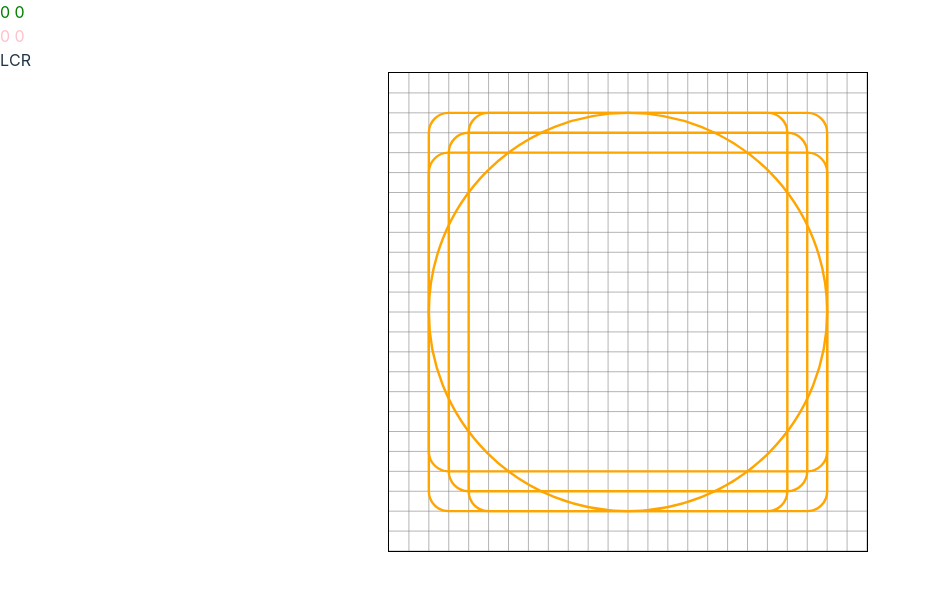
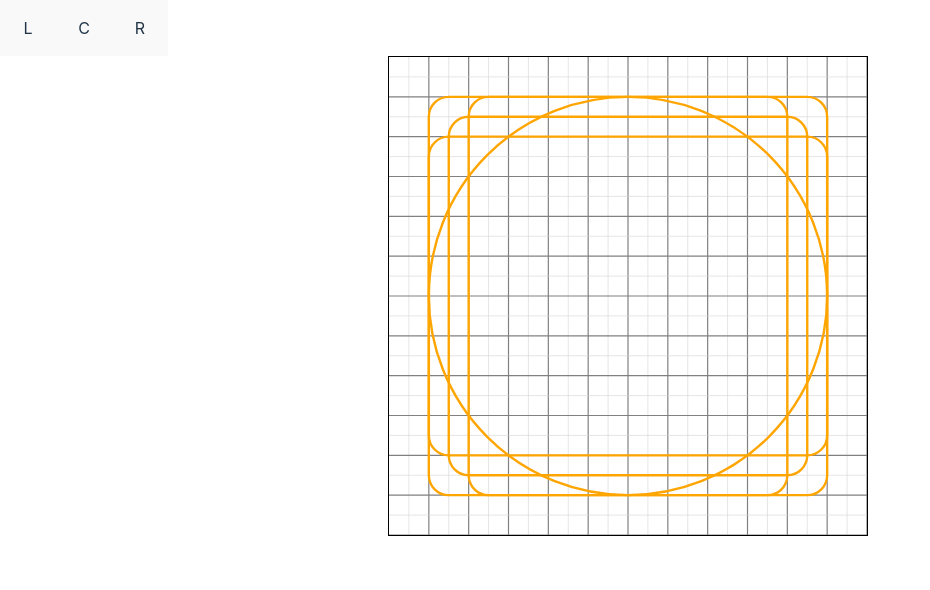
Before and after one commit to sventies/icon-creator, a React (Vite) app: page / in a window 1280 px wide. Shown: the top 590 px of the page, without its empty margins (0-930 px from the left). Built offline with nearby package versions, Linux system fonts and the light colour scheme.

Commit message:
button file

```diff
--- /dev/null
+++ b/src/iconCreator/button.tsx
@@ -0,0 +1,18 @@
+import { FC, ReactNode } from "react";
+
+interface Props {
+  children: ReactNode;
+  onClick: () => void;
+}
+
+const BUTTON_SIZE = 56;
+
+const Button: FC<Props> = ({ children, onClick }) => {
+  return (
+    <button style={{ width: BUTTON_SIZE, height: BUTTON_SIZE }} onClick={onClick}>
+      {children}
+    </button>
+  );
+};
+
+export default Button;
--- a/src/iconCreator/helperShapes.tsx
+++ b/src/iconCreator/helperShapes.tsx
@@ -51,8 +51,8 @@ const Grid: FC<{ array: number[][]; size: number }> = ({ array, size }) => {
             x2={i}
             y1={0}
             y2={size}
-            stroke="gray"
-            strokeWidth="0.03"
+            stroke={i % 2 ? "lightgray" : "gray"}
+            strokeWidth={i % 2 ? "0.03" : "0.06"}
             style={{ pointerEvents: "none" }}
           />
         ) : null
@@ -65,8 +65,8 @@ const Grid: FC<{ array: number[][]; size: number }> = ({ array, size }) => {
             y2={j}
             x1={0}
             x2={size}
-            stroke="gray"
-            strokeWidth="0.03"
+            stroke={j % 2 ? "lightgray" : "gray"}
+            strokeWidth={j % 2 ? "0.03" : "0.06"}
             style={{ pointerEvents: "none" }}
           />
         ) : null
--- a/src/iconCreator/iconCreator.tsx
+++ b/src/iconCreator/iconCreator.tsx
@@ -1,5 +1,6 @@
 import { FC, useState } from "react";
 import HelperShapes from "./helperShapes";
+import Button from "./button";
 
 interface Props {}
 
@@ -20,36 +21,35 @@ const STROKE_WIDTH = 2;
 const ARRAY = Array.from({ length: SIZE + 1 }, () => Array.from({ length: SIZE + 1 }, (_, j) => j));
 
 const IconCreator: FC<Props> = () => {
-  const [draftLine, setDraftLine] = useState<DraftLine | null>(null);
+  const [shapeMode, setShapeMode] = useState<"line" | "circle" | "rect">("line");
+  const [draftPoint, setDraftPoint] = useState<DraftLine | null>(null);
   const [lines, setLines] = useState<Line[]>([]);
   const [hovered, setHovered] = useState<[number, number] | null>(null);
-  const [offset, setOffset] = useState({ x: 0, y: 0 });
-  const [xy, setXy] = useState({ x: 0, y: 0 });
   const [startXY, setStartXY] = useState([0, 0]);
 
   const onClick = (i: number, j: number) => {
-    if (!draftLine) {
-      setDraftLine({ x1: i, y1: j });
+    if (!draftPoint) {
+      setDraftPoint({ x1: i, y1: j });
       return;
     }
-    setLines((prev) => [...prev, { ...draftLine, x2: i, y2: j }]);
-    setDraftLine(null);
+    setLines((prev) => [...prev, { ...draftPoint, x2: i, y2: j }]);
+    setDraftPoint(null);
   };
 
-  const hoveredCoords = hovered
-    ? draftLine
-      ? { x1: draftLine.x1, y1: draftLine.y1, x2: hovered[0], y2: hovered[1] }
+  const hoveredLine = hovered
+    ? draftPoint
+      ? shapeMode === "line"
+        ? { x1: draftPoint.x1, y1: draftPoint.y1, x2: hovered[0], y2: hovered[1] }
+        : null
       : { x1: hovered[0], y1: hovered[1], x2: hovered[0], y2: hovered[1] }
     : null;
 
   return (
     <>
-      <div style={{ color: "green" }}>{offset.x + " " + offset.y}</div>
-      <div style={{ color: "pink" }}>{xy.x + " " + xy.y}</div>
       <div className="flex flex-row">
-        <div>L</div>
-        <div>C</div>
-        <div>R</div>
+        <Button onClick={() => setShapeMode("line")}>L</Button>
+        <Button onClick={() => setShapeMode("circle")}>C</Button>
+        <Button onClick={() => setShapeMode("rect")}>R</Button>
       </div>
       <div
         style={{
@@ -67,6 +67,7 @@ const IconCreator: FC<Props> = () => {
             width: "100%",
             height: "100%",
             touchAction: "none",
+            backgroundColor: "white",
           }}
           viewBox={`0 0 ${SIZE} ${SIZE}`}
           stroke="currentColor"
@@ -102,17 +103,11 @@ const IconCreator: FC<Props> = () => {
                   const node = e.target as HTMLElement;
                   const parent = node.parentElement as HTMLElement;
                   const parentRect = parent.getBoundingClientRect();
-                  const rect = node.getBoundingClientRect();
-                  if (!rect) return;
                   const location = e.targetTouches[0];
-                  const offsetLeft = node.offsetLeft;
-                  const offsetTop = node.offsetTop;
-                  setOffset({ x: offsetLeft, y: offsetTop });
-                  const xx = location.clientX - startXY[0];
-                  const yy = location.clientY - startXY[1];
-                  setXy({ x: xx, y: yy });
-                  const _i = Math.round((xx / parentRect.width) * SIZE);
-                  const _j = Math.round((yy / parentRect.height) * SIZE);
+                  const x = location.clientX - startXY[0];
+                  const y = location.clientY - startXY[1];
+                  const _i = Math.round((x / parentRect.width) * SIZE);
+                  const _j = Math.round((y / parentRect.height) * SIZE);
                   setHovered([_i + i, _j + j]);
                 }}
                 onMouseLeave={() => setHovered(null)}
@@ -128,10 +123,16 @@ const IconCreator: FC<Props> = () => {
           {lines.map((line, k) => (
             <line {...line} stroke="black" key={k} style={{ pointerEvents: "none" }} />
           ))}
-          {draftLine && (
-            <line {...draftLine} x2={draftLine.x1} y2={draftLine.y1} stroke="black" style={{ pointerEvents: "none" }} />
+          {draftPoint && (
+            <line
+              {...draftPoint}
+              x2={draftPoint.x1}
+              y2={draftPoint.y1}
+              stroke="black"
+              style={{ pointerEvents: "none" }}
+            />
           )}
-          {hoveredCoords && <line {...hoveredCoords} stroke="#00000044" style={{ pointerEvents: "none" }} />}
+          {hoveredLine && <line {...hoveredLine} stroke="#00000044" style={{ pointerEvents: "none" }} />}
         </svg>
       </div>
     </>
```
